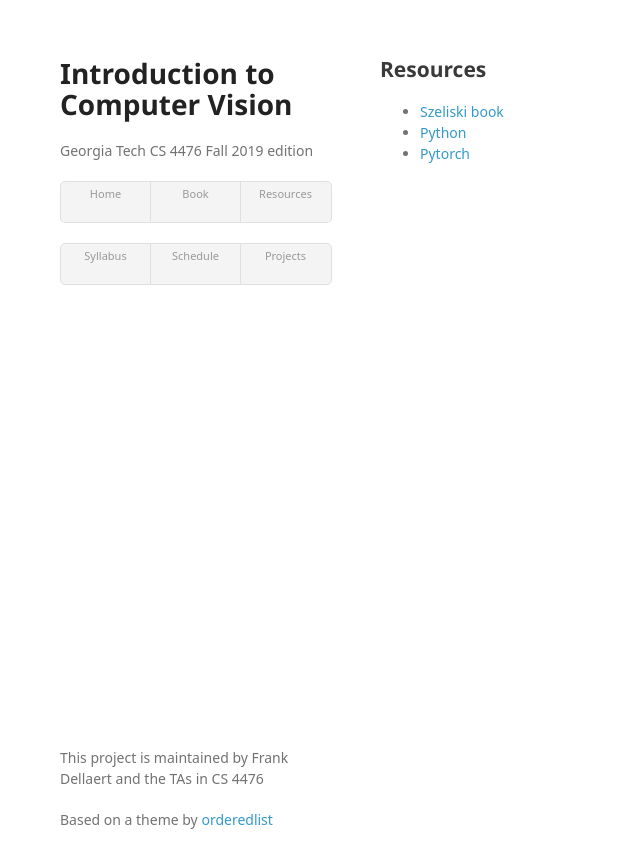
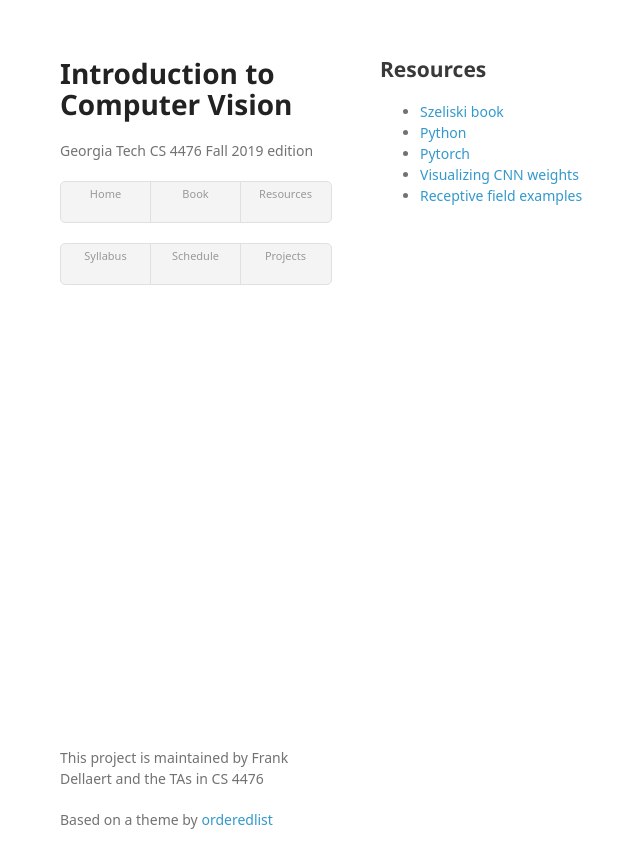
Before and after one commit to dellaert/19F-4476, a Jekyll site: the page built from resources.md, in a window 1280 px wide. Shown: the top 868 px of the page, without its empty margins (130-770 px from the left). Built offline with Jekyll 4.4.1, drawn with Linux system fonts in a browser that asks for light colours; some web fonts are replaced.

Commit message:
Adding CNN viz and receptive fields slides

```diff
--- a/resources.md
+++ b/resources.md
@@ -7,3 +7,5 @@ title: Resources
 * [Szeliski book](http://szeliski.org/Book/)
 * [Python](https://www.python.org/)
 * [Pytorch](https://pytorch.org/)
+* [Visualizing CNN weights](./resources/visualizingCNNs.pdf)
+* [Receptive field examples](./resources/receptiveField.pdf)
```
Also changed, not shown: 2 other files.
